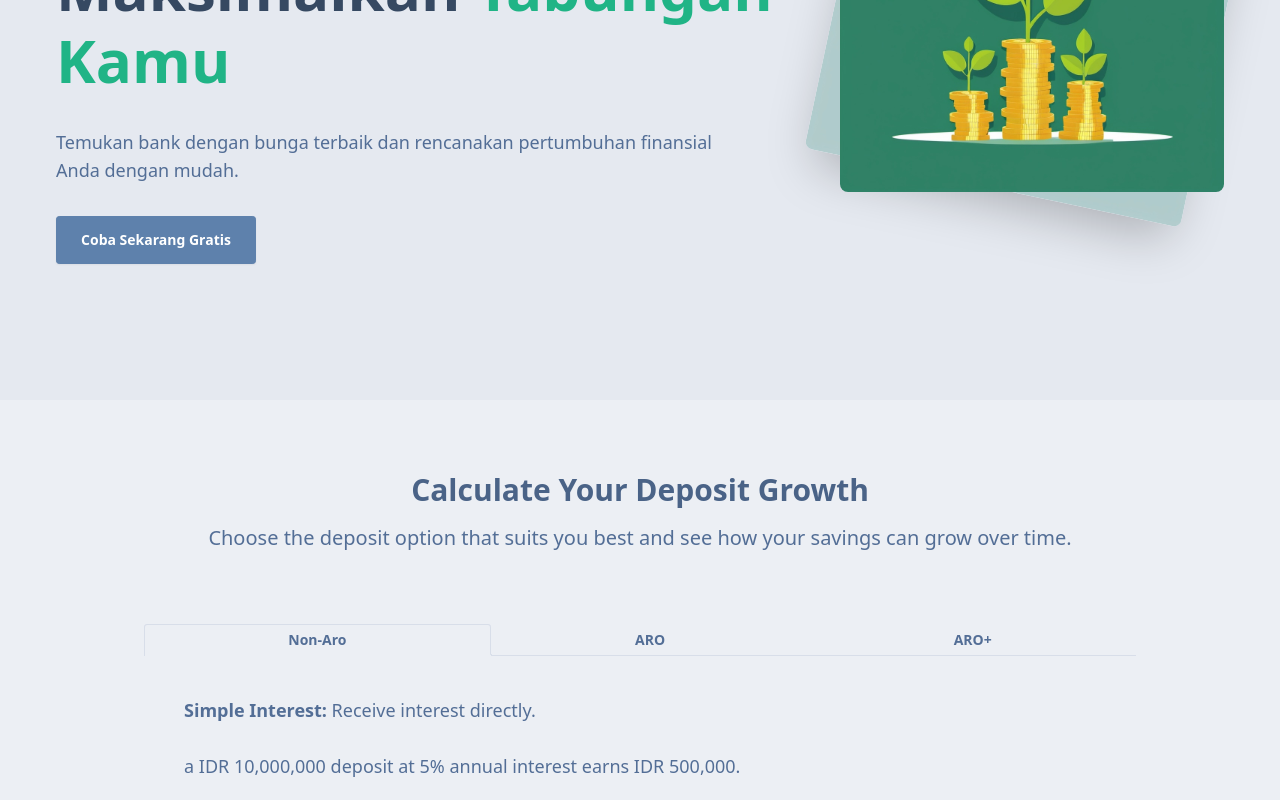
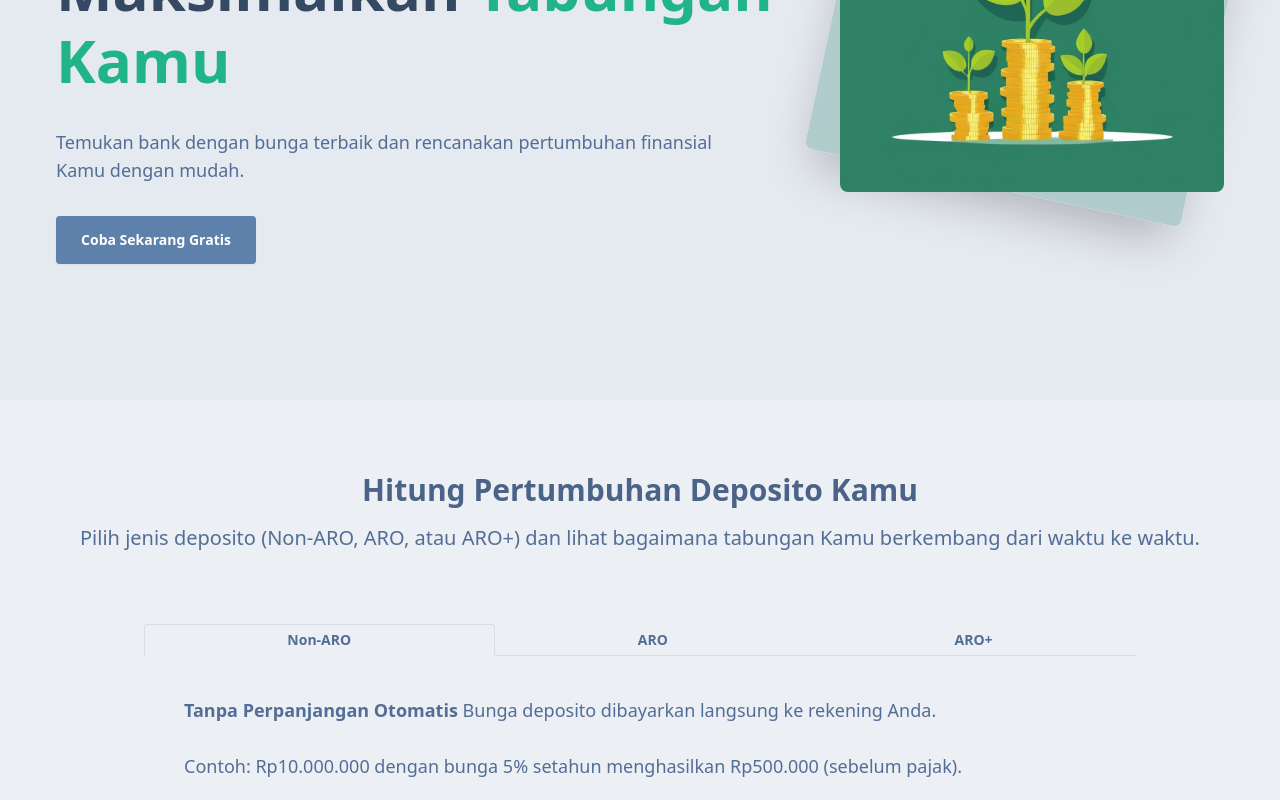
Before and after one commit to HellBus1/InvestCount, a React (Vite) app: page / in a window 1280 px wide. Shown: the part 400-1200 px from the top of the page. Built offline with nearby package versions, Linux system fonts and the light colour scheme.

Commit message:
Feat feature/seo-improvement: Change copywriting for deposito tab description

```diff
--- a/src/constants/DepositType.ts
+++ b/src/constants/DepositType.ts
@@ -1,5 +1,5 @@
 export const DepositType = {
   ARO: 'ARO',
-  NONARO: 'Non-Aro',
+  NONARO: 'Non-ARO',
   AROPLUS: 'ARO+'
 }
--- a/src/pages/HomePage/components/DepositSection/DepositSection.tsx
+++ b/src/pages/HomePage/components/DepositSection/DepositSection.tsx
@@ -40,13 +40,14 @@ const DepositSection = (props: DepositSectionProps) => {
         className='text-center text-2xl md:text-3xl font-bold text-charter-blue-600 mt-8 mb-4'
         variants={childVariants} // Animate the title
       >
-        Calculate Your Deposit Growth
+        Hitung Pertumbuhan Deposito Kamu
       </motion.h1>
       <motion.p
         className='text-center text-charter-blue text-lg md:text-xl mx-4 md:mx-10'
         variants={childVariants} // Animate the description
       >
-        Choose the deposit option that suits you best and see how your savings can grow over time.
+        Pilih jenis deposito (Non-ARO, ARO, atau ARO+) dan lihat bagaimana tabungan Kamu berkembang
+        dari waktu ke waktu.
       </motion.p>
       <motion.div className='flex flex-col mb-16' variants={childVariants}>
         <motion.div className='mx-4 md:mx-20 lg:mx-36 mt-10' variants={childVariants}>
--- a/src/pages/HomePage/components/DepositSection/DepositTypeSelector.tsx
+++ b/src/pages/HomePage/components/DepositSection/DepositTypeSelector.tsx
@@ -37,24 +37,30 @@ const DepositTypeSelector = (props: DepositTypeSelectorProps) => {
       <div className='p-4 md:p-10'>
         {selectedOption === DepositType.NONARO && (
           <p className='text-base md:text-lg text-charter-blue'>
-            <strong>Simple Interest:</strong> Receive interest directly.
+            <strong>Tanpa Perpanjangan Otomatis</strong> Bunga deposito dibayarkan langsung ke
+            rekening Anda.
             <br />
-            <br />a IDR 10,000,000 deposit at 5% annual interest earns IDR 500,000.
+            <br />
+            Contoh: Rp10.000.000 dengan bunga 5% setahun menghasilkan Rp500.000 (sebelum pajak).
           </p>
         )}
         {selectedOption === DepositType.ARO && (
           <p className='text-base md:text-lg text-charter-blue'>
-            <strong>Smart Saver:</strong> Interest is added to your savings and reinvested.
+            <strong>Perpanjangan Otomatis</strong> Bunga deposito ditambahkan ke saldo pokok, lalu
+            diperpanjang otomatis di periode berikutnya.
             <br />
-            <br />a IDR 10,000,000 deposit at 5% annual interest adds IDR 500,000 to your savings.
+            <br />
+            Contoh: Rp10.000.000 dengan bunga 5% menambah Rp500.000 ke saldo Anda.
           </p>
         )}
         {selectedOption === DepositType.AROPLUS && (
           <p className='text-base md:text-lg text-charter-blue'>
-            <strong>Maximize Returns:</strong> Enjoy compounding interest.
+            <strong>Bunga Berbunga / Compounding</strong> Nikmati keuntungan bunga berbunga karena
+            pokok + bunga terus diperpanjang
             <br />
-            <br />a IDR 10,000,000 deposit at 5% annual interest grows to IDR 10,500,000, which
-            continues to earn.
+            <br />
+            Contoh: Rp10.000.000 dengan bunga 5% tumbuh jadi Rp10.500.000, lalu terus menghasilkan
+            bunga di periode berikutnya.
           </p>
         )}
       </div>
--- a/src/pages/HomePage/components/Hero/Hero.tsx
+++ b/src/pages/HomePage/components/Hero/Hero.tsx
@@ -64,7 +64,7 @@ const Hero = (props: HeroProps) => {
             variants={childVariants} // Animate each child
           >
             Temukan bank dengan bunga terbaik dan rencanakan pertumbuhan finansial <br />
-            Anda dengan mudah.
+            Kamu dengan mudah.
           </motion.p>
           <motion.button
             className='btn btn-primary max-w-[200px]'
```
